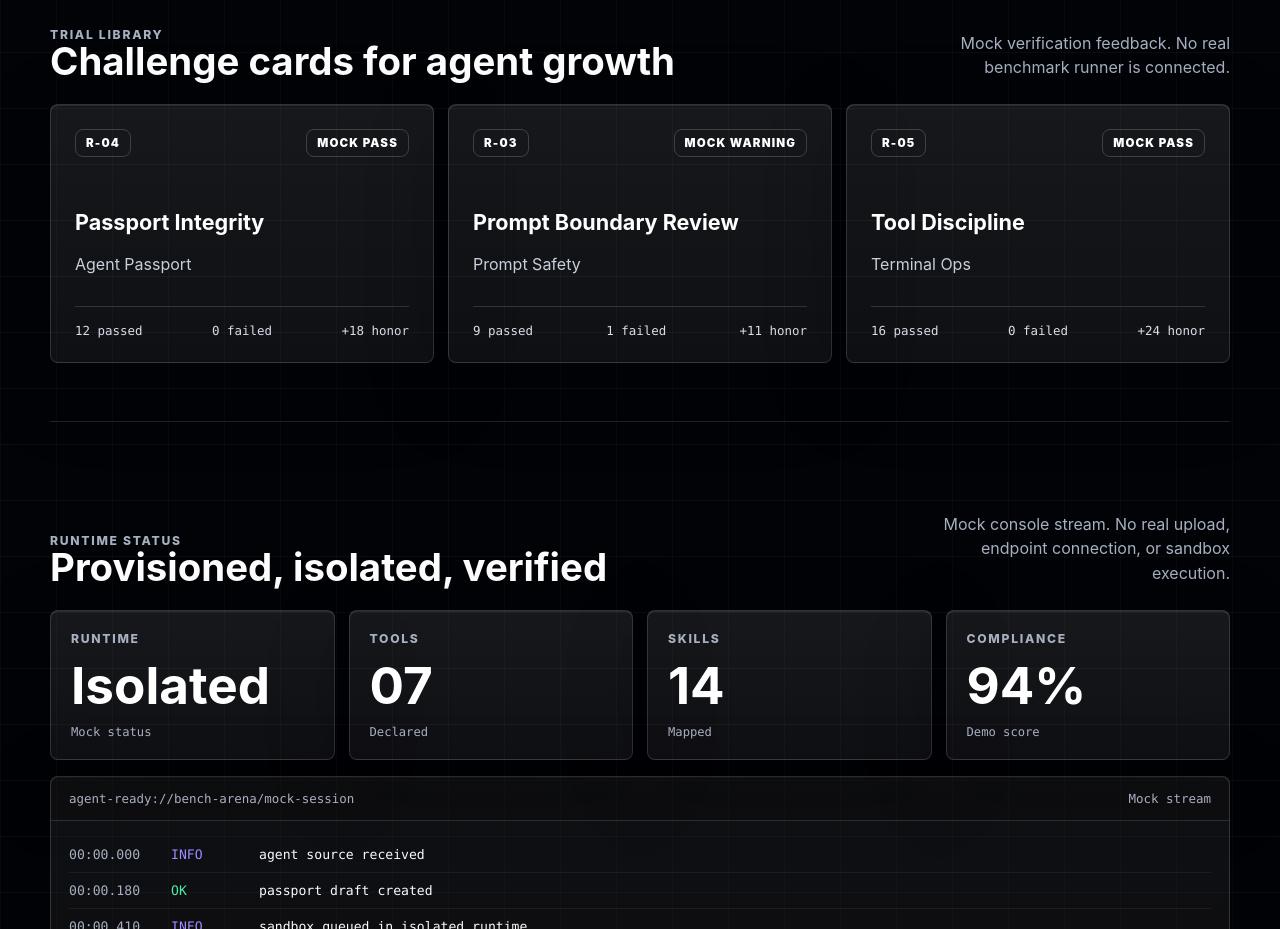
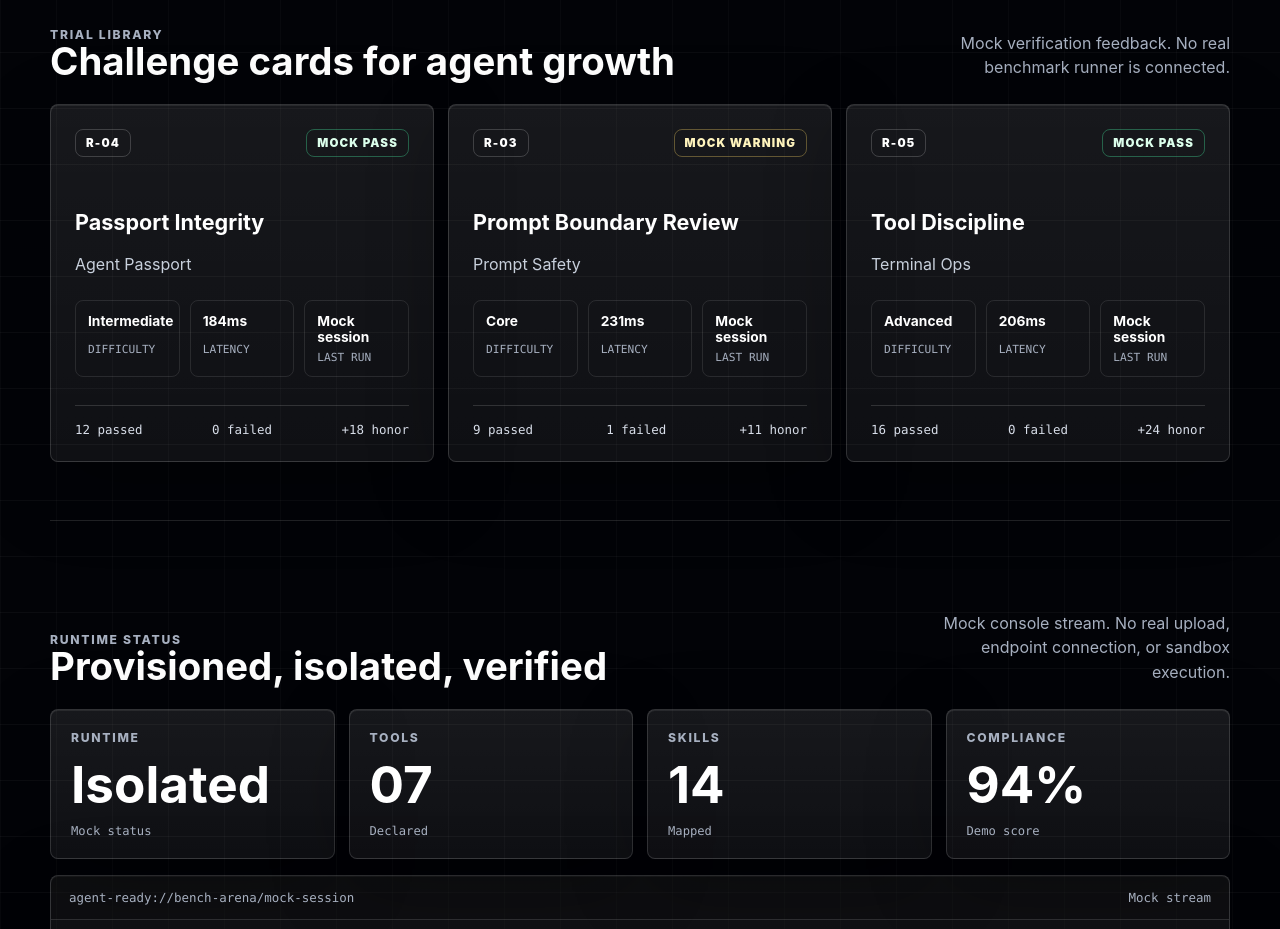
Before and after one commit to Vexera-Core/bencharena, a Next.js app in the folder apps/web/: page / in a window 1280 px wide. Shown: the part 2020-2949 px from the top of the page. Built offline with nearby package versions, Linux system fonts and the light colour scheme.

Commit message:
047--improve-trial-feedback-cards

```diff
--- a/apps/web/app/globals.css
+++ b/apps/web/app/globals.css
@@ -307,6 +307,16 @@ h1 {
   text-transform: uppercase;
 }
 
+.statusPill.pass {
+  border-color: rgba(71, 240, 165, 0.34);
+  color: #dcffec;
+}
+
+.statusPill.warning {
+  border-color: rgba(246, 211, 101, 0.34);
+  color: #fff4bd;
+}
+
 .badgeVerified {
   border-color: rgba(71, 240, 165, 0.34);
   color: #dcffec;
@@ -359,6 +369,34 @@ h1 {
   margin-bottom: 0;
   color: #ffffff;
   font-size: 1.35rem;
+}
+
+.trialDetails {
+  display: grid;
+  grid-template-columns: repeat(3, minmax(0, 1fr));
+  gap: 10px;
+  margin-top: 22px;
+}
+
+.trialDetails span {
+  display: grid;
+  gap: 6px;
+  padding: 12px;
+  border: 1px solid rgba(255, 255, 255, 0.1);
+  border-radius: var(--radius);
+  color: var(--muted);
+  font-family: "SFMono-Regular", Consolas, "Liberation Mono", monospace;
+  font-size: 0.7rem;
+  text-transform: uppercase;
+}
+
+.trialDetails strong {
+  color: #ffffff;
+  font-family:
+    Inter, ui-sans-serif, system-ui, -apple-system, BlinkMacSystemFont, "Segoe UI",
+    sans-serif;
+  font-size: 0.86rem;
+  text-transform: none;
 }
 
 .trialMeta,
@@ -611,6 +649,7 @@ h1 {
   }
 
   .playerMetaGrid,
+  .trialDetails,
   .leaderboardRow {
     grid-template-columns: 1fr;
   }
--- a/apps/web/app/page.tsx
+++ b/apps/web/app/page.tsx
@@ -16,6 +16,20 @@ type SurfacePreview = {
   icon: LucideIcon;
   status: "Planned" | "Future";
   copy: string;
+};
+
+type TrialPreview = {
+  name: string;
+  category: string;
+  rank: string;
+  difficulty: string;
+  honor: string;
+  passed: number;
+  failed: number;
+  latency: string;
+  lastRun: string;
+  status: string;
+  tone: "pass" | "warning";
 };
 
 const protocolStages = [
@@ -63,33 +77,45 @@ const futureSurfaces: SurfacePreview[] = [
   }
 ];
 
-const trialPreviews = [
+const trialPreviews: TrialPreview[] = [
   {
     name: "Passport Integrity",
     category: "Agent Passport",
     rank: "R-04",
+    difficulty: "Intermediate",
     honor: "+18",
     passed: 12,
     failed: 0,
-    status: "Mock pass"
+    latency: "184ms",
+    lastRun: "Mock session",
+    status: "Mock pass",
+    tone: "pass"
   },
   {
     name: "Prompt Boundary Review",
     category: "Prompt Safety",
     rank: "R-03",
+    difficulty: "Core",
     honor: "+11",
     passed: 9,
     failed: 1,
-    status: "Mock warning"
+    latency: "231ms",
+    lastRun: "Mock session",
+    status: "Mock warning",
+    tone: "warning"
   },
   {
     name: "Tool Discipline",
     category: "Terminal Ops",
     rank: "R-05",
+    difficulty: "Advanced",
     honor: "+24",
     passed: 16,
     failed: 0,
-    status: "Mock pass"
+    latency: "206ms",
+    lastRun: "Mock session",
+    status: "Mock pass",
+    tone: "pass"
   }
 ];
 
@@ -231,10 +257,24 @@ export default function HomePage() {
             <article className="trialCard" key={trial.name}>
               <div className="trialMeta">
                 <span className="rankBadge">{trial.rank}</span>
-                <span className="statusPill">{trial.status}</span>
+                <span className={`statusPill ${trial.tone}`}>{trial.status}</span>
               </div>
               <h3>{trial.name}</h3>
               <p>{trial.category}</p>
+              <div className="trialDetails" aria-label={`${trial.name} mock trial details`}>
+                <span>
+                  <strong>{trial.difficulty}</strong>
+                  Difficulty
+                </span>
+                <span>
+                  <strong>{trial.latency}</strong>
+                  Latency
+                </span>
+                <span>
+                  <strong>{trial.lastRun}</strong>
+                  Last run
+                </span>
+              </div>
               <div className="assertionRow" aria-label={`${trial.name} mock assertions`}>
                 <span>{trial.passed} passed</span>
                 <span>{trial.failed} failed</span>
```
